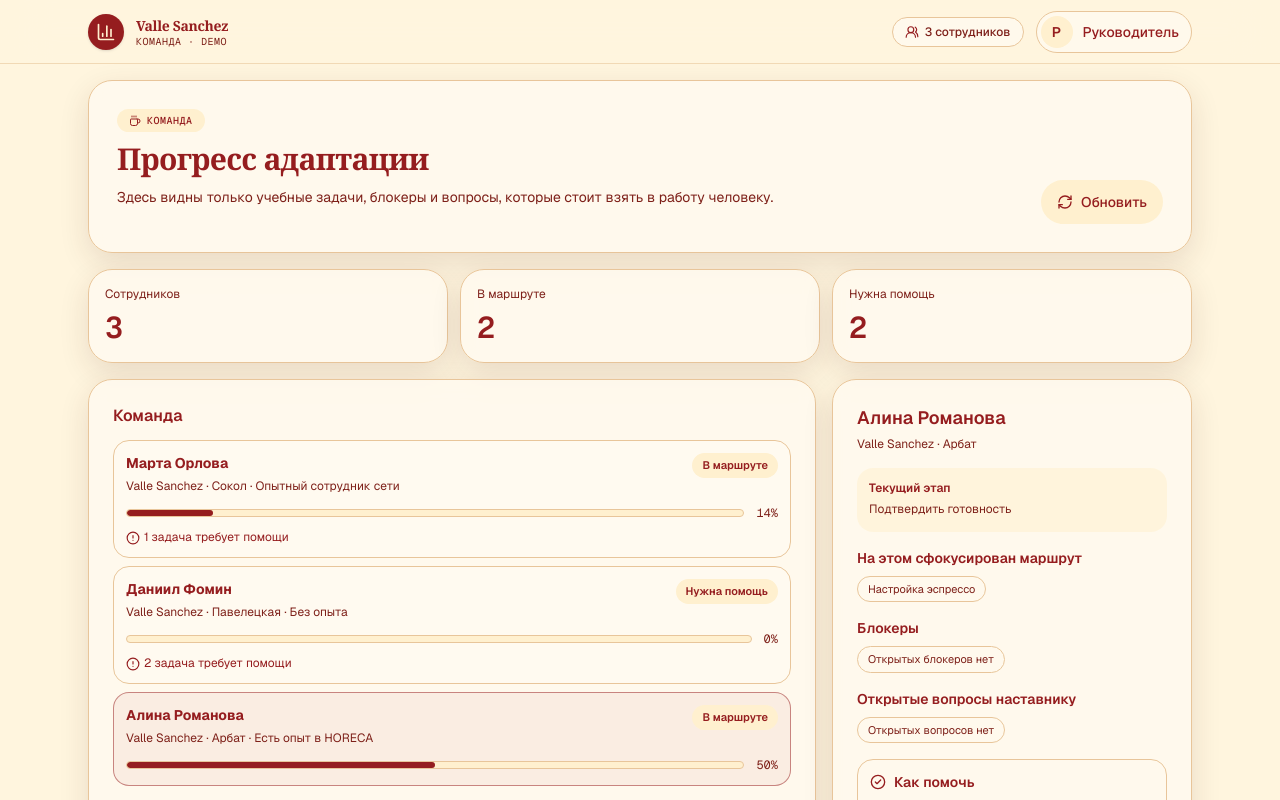
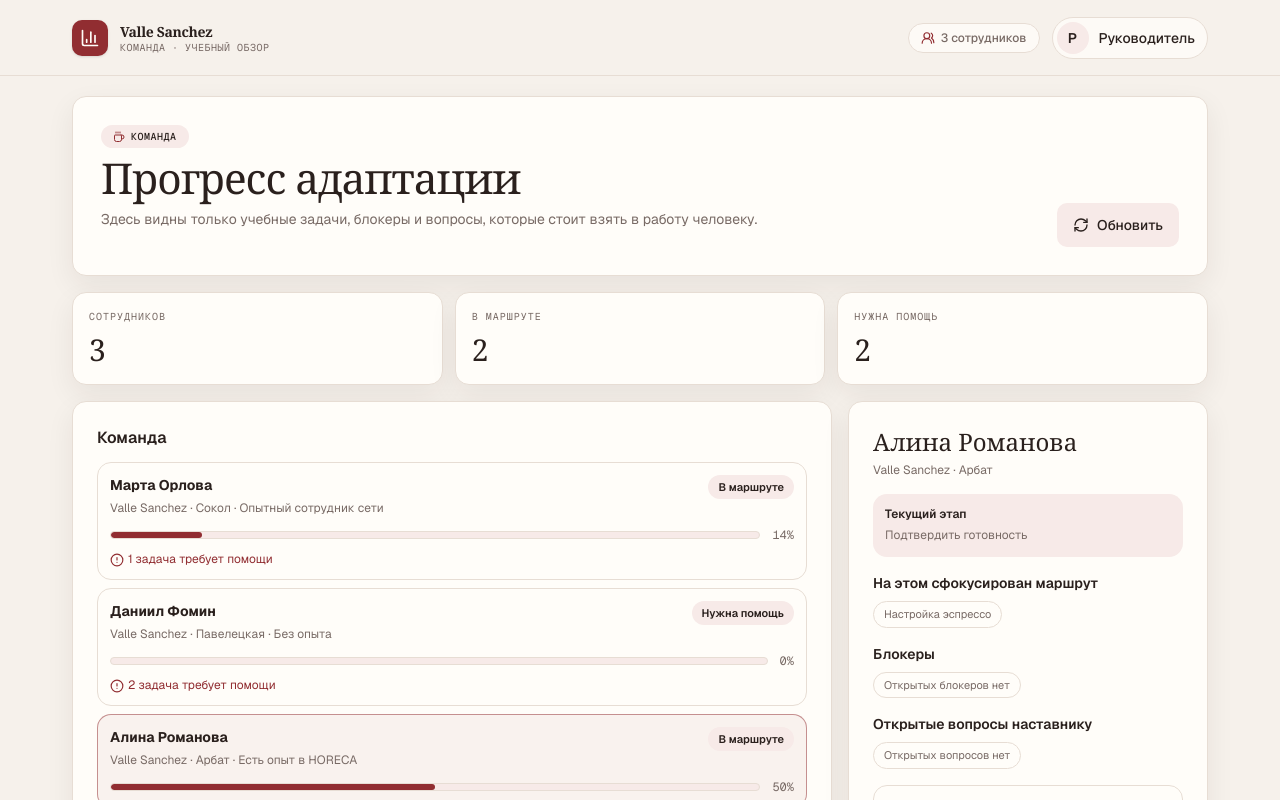
Before and after one commit to Ramilko37/ai-onboarding, a Next.js app: page /manager in a window 1280 px wide. Shown: the top 800 px of the page. Built offline with nearby package versions, Linux system fonts and the light colour scheme.

Commit message:
feat: migrate product to Mayak v2

```diff
--- a/app/globals.css
+++ b/app/globals.css
@@ -1,8 +1,8 @@
 @import "tailwindcss";
 
 @theme inline {
-  --font-sans: var(--font-geist-sans), "Geist Fallback", ui-sans-serif, system-ui, sans-serif;
-  --font-brand: "Tenor Sans", Georgia, "Times New Roman", ui-serif, serif;
+  --font-sans: var(--font-geist-sans), "Avenir Next", ui-sans-serif, system-ui, sans-serif;
+  --font-brand: Georgia, "Times New Roman", ui-serif, serif;
   --font-mono: var(--font-geist-mono), "Geist Mono Fallback", ui-monospace, monospace;
 
   --color-background: var(--background);
@@ -42,49 +42,49 @@
 }
 
 :root {
-  --radius: 1.25rem;
+  --radius: 0.875rem;
 
-  --background: oklch(0.97193 0.03199 87.28844);
-  --foreground: oklch(0.43803 0.15549 25.81545);
+  --background: oklch(0.96036 0.00964 72.66146);
+  --foreground: oklch(0.25432 0.01655 37.33932);
 
-  --card: oklch(0.98623 0.01422 84.58260);
+  --card: oklch(0.99447 0.00569 84.56580);
   --card-foreground: var(--foreground);
 
   --popover: var(--card);
   --popover-foreground: var(--foreground);
 
-  --primary: var(--foreground);
-  --primary-foreground: oklch(0.95862 0.04596 86.46453);
+  --primary: oklch(0.44935 0.13445 22.18496);
+  --primary-foreground: oklch(0.99447 0.00569 84.56580);
 
-  --secondary: oklch(0.95862 0.04596 86.46453);
+  --secondary: oklch(0.94675 0.01442 28.01502);
   --secondary-foreground: var(--foreground);
 
-  --muted: color-mix(in oklch, var(--secondary) 72%, white);
-  --muted-foreground: color-mix(in oklch, var(--foreground) 68%, var(--accent-foreground));
+  --muted: oklch(0.94675 0.01442 28.01502);
+  --muted-foreground: oklch(0.53591 0.01943 40.69931);
 
-  --accent: oklch(0.83646 0.06095 73.38732);
-  --accent-foreground: oklch(0.30812 0.07255 34.70248);
+  --accent: oklch(0.94675 0.01442 28.01502);
+  --accent-foreground: var(--foreground);
 
   --danger: oklch(0.48 0.18 27);
   --warning: oklch(0.57 0.13 45);
   --success: oklch(0.52 0.13 154);
   --info: oklch(0.49 0.09 236);
 
-  --border: color-mix(in oklch, var(--primary) 22%, var(--secondary));
+  --border: oklch(0.90301 0.01640 64.65496);
   --input: var(--border);
   --ring: var(--primary);
 
-  --aurora-1: color-mix(in oklch, var(--primary) 32%, transparent);
-  --aurora-2: color-mix(in oklch, var(--accent) 46%, transparent);
-  --aurora-3: color-mix(in oklch, var(--secondary) 58%, transparent);
+  --aurora-1: transparent;
+  --aurora-2: transparent;
+  --aurora-3: transparent;
 
-  --deep: var(--primary);
-  --deep-foreground: var(--primary-foreground);
-  --deep-muted: color-mix(in oklch, var(--primary-foreground) 78%, white);
-  --deep-border: color-mix(in oklch, var(--deep-foreground) 22%, transparent);
+  --deep: var(--foreground);
+  --deep-foreground: var(--card);
+  --deep-muted: color-mix(in oklch, var(--card) 72%, var(--muted-foreground));
+  --deep-border: color-mix(in oklch, var(--card) 20%, transparent);
 
-  --shadow-soft: 0 20px 50px color-mix(in oklch, var(--accent-foreground) 18%, transparent);
-  --shadow-card: 0 10px 30px color-mix(in oklch, var(--accent-foreground) 12%, transparent);
+  --shadow-soft: 0 18px 42px color-mix(in oklch, var(--foreground) 10%, transparent);
+  --shadow-card: 0 10px 28px color-mix(in oklch, var(--foreground) 7%, transparent);
 
   color-scheme: light;
 }
@@ -151,14 +151,7 @@ body {
   }
 }
 
-.bg-deep-surface {
-  background-color: var(--deep);
-  background-image: radial-gradient(
-    70% 90% at 0% 0%,
-    color-mix(in oklch, var(--accent) 38%, transparent),
-    transparent 60%
-  );
-}
+.bg-deep-surface { background: var(--deep); }
 
 .animate-aurora {
   animation: aurora-drift 16s ease-in-out infinite;
--- a/src/modules/manager-dashboard/ui/ManagerDashboardPage.tsx
+++ b/src/modules/manager-dashboard/ui/ManagerDashboardPage.tsx
@@ -25,7 +25,7 @@ export function ManagerDashboardPage() {
   }), [records]);
 
   return (
-    <MayakShell scrollable contentClassName="grid gap-4 pb-8" topBar={<MayakTopBar brand="Valle Sanchez" subtitle="команда · demo" icon={<BarChart3 className="h-5 w-5" />} meta={<><UsersRound className="h-3.5 w-3.5 text-primary" />{records.length} сотрудников</>} userName="Руководитель" />}>
+    <MayakShell scrollable contentClassName="grid gap-4 pb-8" topBar={<MayakTopBar brand="Valle Sanchez" subtitle="команда · учебный обзор" icon={<BarChart3 className="h-5 w-5" />} meta={<><UsersRound className="h-3.5 w-3.5 text-primary" />{records.length} сотрудников</>} userName="Руководитель" />}>
       <MayakPanel padding="lg" className="grid gap-3 lg:grid-cols-[1fr_auto] lg:items-end">
         <MayakSectionHeader className="mb-0" kicker={<><Coffee className="h-3 w-3 text-primary" />Команда</>} title="Прогресс адаптации" description="Здесь видны только учебные задачи, блокеры и вопросы, которые стоит взять в работу человеку." />
         <MayakActionBar className="mt-0"><MayakButton variant="secondary" onClick={refresh}><RefreshCw className="h-4 w-4" />Обновить</MayakButton></MayakActionBar>
@@ -44,7 +44,7 @@ export function ManagerDashboardPage() {
             {records.map((record) => {
               const total = Object.values(record.taskStatusSummary).reduce((sum, value) => sum + value, 0);
               const percent = total === 0 ? 0 : Math.round((record.taskStatusSummary.done / total) * 100);
-              return <button className={`grid w-full cursor-pointer gap-2 rounded-2xl border p-3 text-left transition hover:border-primary/45 ${selected?.id === record.id ? "border-primary/50 bg-primary/5" : "border-border bg-card"}`} key={record.id} onClick={() => setSelectedId(record.id)} type="button">
+              return <button className={`grid w-full cursor-pointer gap-2 rounded-[14px] border p-3 text-left transition hover:border-primary/45 focus-visible:outline-3 focus-visible:outline-offset-2 focus-visible:outline-ring/45 ${selected?.id === record.id ? "border-primary/50 bg-primary/5" : "border-border bg-card"}`} key={record.id} onClick={() => setSelectedId(record.id)} type="button">
                 <div className="flex items-start justify-between gap-3"><span><b className="block text-sm text-foreground">{record.name}</b><span className="text-xs text-muted-foreground">{record.location} · {getGradeLabel(record.grade)}</span></span><Status status={record.routeStatus} /></div>
                 <div className="flex items-center gap-3"><MayakProgressBar className="flex-1" value={percent} /><span className="font-mono text-xs text-muted-foreground">{percent}%</span></div>
                 {record.blockedTaskTitles.length > 0 && <span className="text-xs text-primary"><AlertCircle className="mr-1 inline h-3.5 w-3.5" />{record.blockedTaskTitles.length} задача требует помощи</span>}
@@ -60,7 +60,7 @@ export function ManagerDashboardPage() {
 }
 
 function Metric({ label, value }: { label: string; value: number }) {
-  return <MayakPanel padding="sm"><p className="text-xs text-muted-foreground">{label}</p><p className="mt-2 font-mono text-3xl font-semibold text-foreground">{value}</p></MayakPanel>;
+  return <MayakPanel padding="sm"><p className="font-mono text-[10px] uppercase tracking-[0.1em] text-muted-foreground">{label}</p><p className="mt-2 font-brand text-3xl font-medium text-foreground">{value}</p></MayakPanel>;
 }
 
 function Status({ status }: { status: ManagerDashboardRecord["routeStatus"] }) {
@@ -69,7 +69,7 @@ function Status({ status }: { status: ManagerDashboardRecord["routeStatus"] }) {
 }
 
 function EmployeeDetail({ record }: { record: ManagerDashboardRecord }) {
-  return <MayakPanel padding="md" className="lg:sticky lg:top-20"><h2 className="text-lg font-semibold text-foreground">{record.name}</h2><p className="mt-1 text-xs text-muted-foreground">{record.location}</p><div className="mt-4 rounded-2xl bg-secondary/55 p-3"><p className="text-xs font-semibold text-foreground">Текущий этап</p><p className="mt-1 text-xs leading-relaxed text-muted-foreground">{record.nextAction}</p></div><TopicList title="На этом сфокусирован маршрут" items={record.weakTopicTitles} empty="Только обязательные темы маршрута" /><TopicList title="Блокеры" items={record.blockedTaskTitles} empty="Открытых блокеров нет" /><TopicList title="Открытые вопросы наставнику" items={record.openEscalations} empty="Открытых вопросов нет" /><div className="mt-4 rounded-2xl border border-border p-3"><p className="flex items-center gap-2 text-sm font-semibold text-foreground"><CheckCircle2 className="h-4 w-4 text-primary" />Как помочь</p><p className="mt-2 text-xs leading-relaxed text-muted-foreground">Свяжитесь с сотрудником, если задача заблокирована или нужен разбор темы. Решение о допуске к работе всегда остаётся за человеком.</p></div></MayakPanel>;
+  return <MayakPanel padding="md" className="lg:sticky lg:top-24"><h2 className="font-brand text-2xl font-medium text-foreground">{record.name}</h2><p className="mt-1 text-xs text-muted-foreground">{record.location}</p><div className="mt-4 rounded-[14px] bg-secondary p-3"><p className="text-xs font-semibold text-foreground">Текущий этап</p><p className="mt-1 text-xs leading-relaxed text-muted-foreground">{record.nextAction}</p></div><TopicList title="На этом сфокусирован маршрут" items={record.weakTopicTitles} empty="Только обязательные темы маршрута" /><TopicList title="Блокеры" items={record.blockedTaskTitles} empty="Открытых блокеров нет" /><TopicList title="Открытые вопросы наставнику" items={record.openEscalations} empty="Открытых вопросов нет" /><div className="mt-4 rounded-[14px] border border-border p-3"><p className="flex items-center gap-2 text-sm font-semibold text-foreground"><CheckCircle2 className="h-4 w-4 text-primary" />Как помочь</p><p className="mt-2 text-xs leading-relaxed text-muted-foreground">Свяжитесь с сотрудником, если задача заблокирована или нужен разбор темы. Решение о допуске к работе всегда остаётся за человеком.</p></div></MayakPanel>;
 }
 
 function TopicList({ title, items, empty }: { title: string; items: string[]; empty: string }) {
--- a/src/modules/personal-space/ui/JourneyMap.tsx
+++ b/src/modules/personal-space/ui/JourneyMap.tsx
@@ -21,7 +21,7 @@ export function JourneyMap({
 
   return (
     <section
-      className="mx-auto flex w-full max-w-[900px] min-w-0 flex-col rounded-3xl border border-border bg-card/90 p-5 shadow-[var(--shadow-card)] backdrop-blur-sm sm:p-8 lg:p-12"
+      className="mx-auto flex w-full max-w-[900px] min-w-0 flex-col rounded-[20px] border border-border bg-card p-5 shadow-[var(--shadow-card)] sm:p-8 lg:p-10"
       id="route-plan"
     >
       <header className="mb-6">
@@ -37,7 +37,7 @@ export function JourneyMap({
       </header>
 
       {route && (
-        <div className="mb-4 rounded-2xl bg-secondary/75 px-5 py-4">
+        <div className="mb-4 rounded-[14px] bg-secondary px-5 py-4">
           <div className="mb-3 flex items-center justify-between gap-4 text-xs text-muted-foreground">
             <span>Учебный прогресс</span>
             <strong className="text-foreground">
@@ -101,7 +101,7 @@ function RouteDayTasks({
   const doneCount = day.tasks.filter((task) => task.status === "done").length;
 
   return (
-    <details className="group overflow-hidden rounded-2xl border border-border bg-card" open={open}>
+    <details className="group overflow-hidden rounded-[14px] border border-border bg-card" open={open}>
       <summary className="grid min-h-[76px] cursor-pointer grid-cols-[44px_1fr_auto_24px] items-center gap-3 px-4 text-left sm:px-5">
         <span className="font-brand text-xl font-medium text-primary">
           {String(index + 1).padStart(2, "0")}
--- a/src/modules/personal-space/ui/TodayFocus.tsx
+++ b/src/modules/personal-space/ui/TodayFocus.tsx
@@ -36,7 +36,7 @@ export function TodayFocus({
   }
 
   return (
-    <section className="mx-auto w-full min-w-0 rounded-3xl border border-border bg-card/90 p-5 shadow-[var(--shadow-card)] backdrop-blur-sm sm:p-8 lg:p-12">
+    <section className="mx-auto w-full min-w-0 rounded-[20px] border border-border bg-card p-5 shadow-[var(--shadow-card)] sm:p-8 lg:p-10">
       <header className="mb-7 flex items-end justify-between gap-6">
         <div className="min-w-0">
           <p className="font-mono text-[10px] font-semibold uppercase tracking-[0.12em] text-primary">
@@ -139,7 +139,7 @@ function TaskCard({
       className={
         featured
           ? "overflow-hidden rounded-2xl border border-primary/20 bg-[linear-gradient(132deg,var(--card)_0%,color-mix(in_oklch,var(--primary)_7%,var(--card))_100%)] p-5 shadow-[0_13px_32px_color-mix(in_oklch,var(--accent-foreground)_8%,transparent)]"
-          : "overflow-hidden rounded-2xl border border-border bg-card transition hover:border-primary/35"
+          : "overflow-hidden rounded-[14px] border border-border bg-card transition hover:border-primary/35"
       }
     >
       <button
--- a/src/shared/ui/mayak/index.tsx
+++ b/src/shared/ui/mayak/index.tsx
@@ -14,18 +14,17 @@ export function cn(...classes: ClassValue[]) {
 export const mayakSurface = {
   page: "relative min-h-screen overflow-x-hidden text-foreground lg:h-screen lg:overflow-hidden",
   shell:
-    "mx-auto flex min-h-[calc(100dvh-4rem)] max-w-6xl flex-col px-4 py-3 sm:px-6 sm:py-4 lg:h-[calc(100dvh-4rem)] lg:min-h-0 lg:overflow-hidden",
+    "mx-auto flex min-h-[calc(100dvh-4rem)] max-w-[1184px] flex-col px-4 py-4 sm:px-6 lg:h-[calc(100dvh-4.75rem)] lg:min-h-0 lg:py-5 lg:overflow-hidden",
   panel:
-    "overflow-hidden rounded-3xl border border-border bg-card/80 backdrop-blur-sm shadow-[var(--shadow-card)]",
+    "overflow-hidden rounded-[14px] border border-border bg-card shadow-[var(--shadow-card)]",
   interactive:
     "transition hover:border-primary/40 hover:bg-primary/5 focus-visible:outline-3 focus-visible:outline-offset-2 focus-visible:outline-ring/45",
-  deep:
-    "bg-deep-surface overflow-hidden rounded-3xl border border-deep-border text-deep-foreground shadow-[var(--shadow-soft)]",
+  deep: "bg-deep-surface overflow-hidden rounded-[20px] border border-deep-border text-deep-foreground shadow-[var(--shadow-soft)]",
 } as const;
 
 export const mayakTypography = {
   eyebrow: "font-mono text-[10px] font-medium uppercase tracking-wider",
-  h1: "font-brand text-pretty text-2xl font-semibold leading-tight tracking-tight text-foreground sm:text-3xl",
+  h1: "font-brand text-pretty text-[2rem] font-medium leading-[1.04] tracking-[-0.025em] text-foreground sm:text-[2.65rem]",
   h2: "text-sm font-semibold tracking-tight text-foreground",
   body: "text-pretty text-sm leading-relaxed text-muted-foreground",
   caption: "text-xs leading-relaxed text-muted-foreground",
@@ -67,25 +66,6 @@ export function MayakAmbientBackground({ className }: MayakAmbientBackgroundProp
       className={cn("pointer-events-none fixed inset-0 -z-10 overflow-hidden", className)}
     >
       <div className="absolute inset-0 bg-background" />
-      <div className="animate-aurora absolute -top-32 -left-24 h-[32rem] w-[32rem] rounded-full bg-aurora-1 opacity-60 blur-3xl" />
-      <div
-        className="animate-aurora absolute top-1/3 -right-24 h-[30rem] w-[30rem] rounded-full bg-aurora-2 opacity-50 blur-3xl"
-        style={{ animationDelay: "-6s" }}
-      />
-      <div
-        className="animate-aurora absolute -bottom-40 left-1/3 h-[28rem] w-[28rem] rounded-full bg-aurora-3 opacity-40 blur-3xl"
-        style={{ animationDelay: "-3s" }}
-      />
-      <div
-        className="absolute inset-0 opacity-[0.4]"
-        style={{
-          backgroundImage:
-            "radial-gradient(circle at 1px 1px, color-mix(in oklch, var(--foreground) 8%, transparent) 1px, transparent 0)",
-          backgroundSize: "32px 32px",
-          maskImage:
-            "radial-gradient(ellipse 80% 60% at 50% 0%, black 30%, transparent 75%)",
-        }}
-      />
     </div>
   );
 }
@@ -100,7 +80,7 @@ type MayakShellProps = {
 
 const mayakScrollableSurface = {
   page: "relative min-h-screen overflow-x-hidden text-foreground",
-  shell: "mx-auto flex min-h-[calc(100dvh-4rem)] max-w-6xl flex-col px-4 py-3 sm:px-6 sm:py-4",
+  shell: "mx-auto flex min-h-[calc(100dvh-4rem)] max-w-[1184px] flex-col px-4 py-4 sm:px-6 lg:py-5",
 } as const;
 
 export function MayakShell({
@@ -145,14 +125,14 @@ export function MayakTopBar({
   return (
     <header
       className={cn(
-        "sticky top-0 z-20 h-16 shrink-0 border-b border-border/60 bg-background/70 backdrop-blur-xl",
+        "sticky top-0 z-20 h-16 shrink-0 border-b border-border bg-background/95 backdrop-blur-xl lg:h-[76px]",
         className,
       )}
     >
-      <div className="mx-auto flex h-16 max-w-6xl items-center justify-between gap-4 px-4 sm:px-6">
+      <div className="mx-auto flex h-16 max-w-[1184px] items-center justify-between gap-4 px-4 sm:px-6 lg:h-[76px]">
         <div className="flex min-w-0 items-center gap-3">
           {icon && (
-            <span className="relative flex h-9 w-9 shrink-0 items-center justify-center rounded-xl bg-primary text-primary-foreground shadow-sm">
+            <span className="relative flex h-9 w-9 shrink-0 items-center justify-center rounded-[10px] bg-primary text-primary-foreground shadow-sm">
               {icon}
             </span>
           )}
@@ -217,7 +197,7 @@ export function MayakPanel({
     variant === "deep"
       ? mayakSurface.deep
       : variant === "soft"
-        ? "overflow-hidden rounded-3xl border border-border bg-card/80 backdrop-blur-sm"
+      ? "overflow-hidden rounded-[14px] border border-border bg-background"
         : mayakSurface.panel;
 
   return (
@@ -384,7 +364,7 @@ export function MayakLinkButton({
 
 function buttonClassName(variant: MayakButtonVariant) {
   const base =
-    "inline-flex min-h-11 cursor-pointer items-center justify-center gap-2 rounded-xl px-4 py-2 text-sm font-medium transition focus-visible:outline-3 focus-visible:outline-offset-2 focus-visible:outline-ring/45 disabled:cursor-not-allowed disabled:opacity-40";
+    "inline-flex min-h-11 cursor-pointer items-center justify-center gap-2 rounded-[10px] px-4 py-2 text-sm font-medium transition focus-visible:outline-3 focus-visible:outline-offset-2 focus-visible:outline-ring/45 disabled:cursor-not-allowed disabled:opacity-40";
 
   if (variant === "secondary") {
     return cn(base, "bg-secondary text-secondary-foreground hover:bg-secondary/80");
@@ -419,7 +399,7 @@ export function MayakTaskRow({
   return (
     <article
       className={cn(
-        "grid gap-3 rounded-2xl border border-border bg-card p-3 sm:grid-cols-[minmax(0,1fr)_auto] sm:items-center",
+        "grid gap-3 rounded-[14px] border border-border bg-card p-3 sm:grid-cols-[minmax(0,1fr)_auto] sm:items-center",
         className,
       )}
     >
```
Also changed, not shown: src/modules/onboarding-agent/ui/steps/DiagnosticStep.tsx (+4 -4 lines), src/modules/personal-space/ui/Assistant.tsx (+4 -4 lines), src/modules/personal-space/ui/PersonalSpaceWorkspace.tsx (+4 -4 lines), 2 other files (tests, documents, lock files or other folders).
